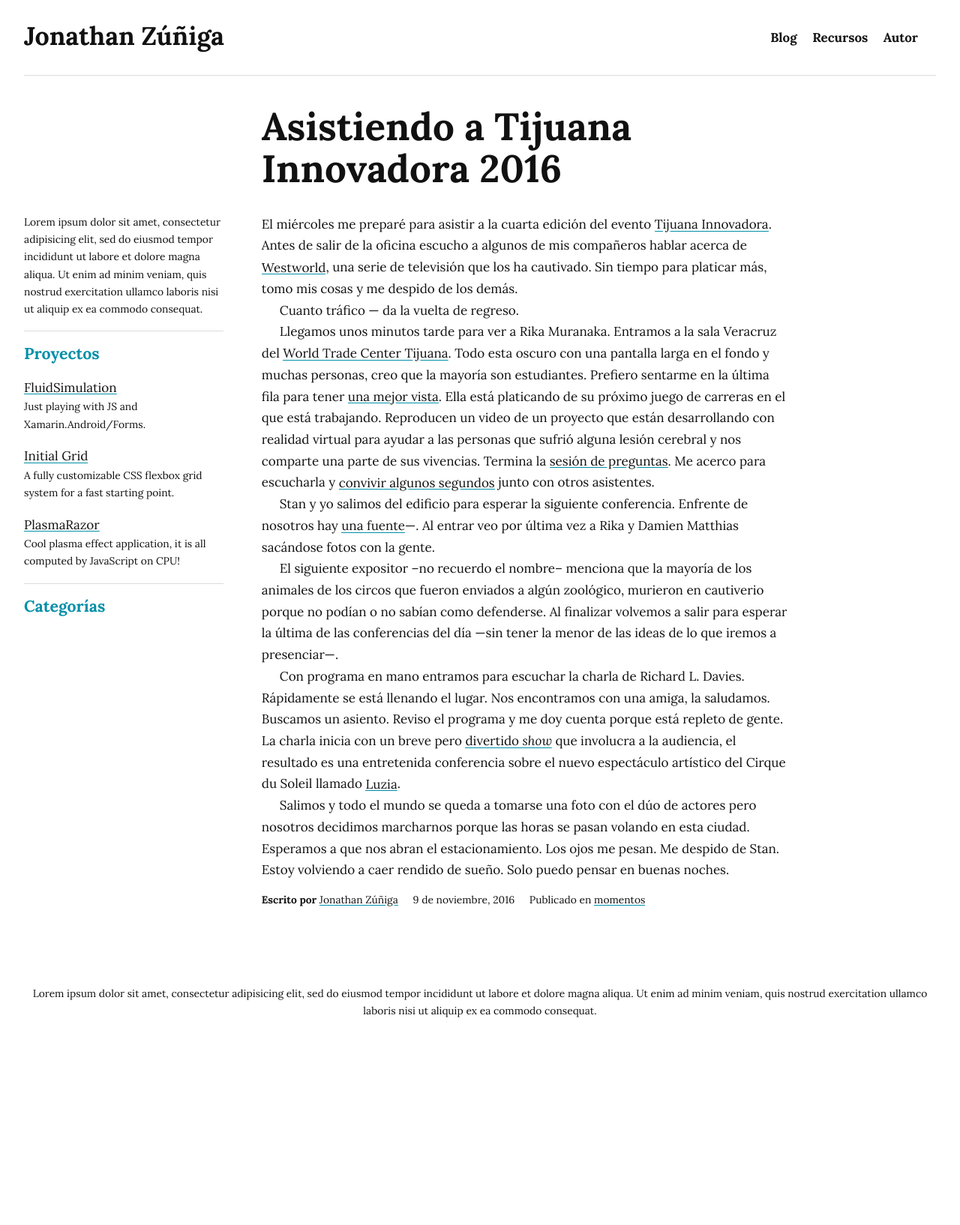
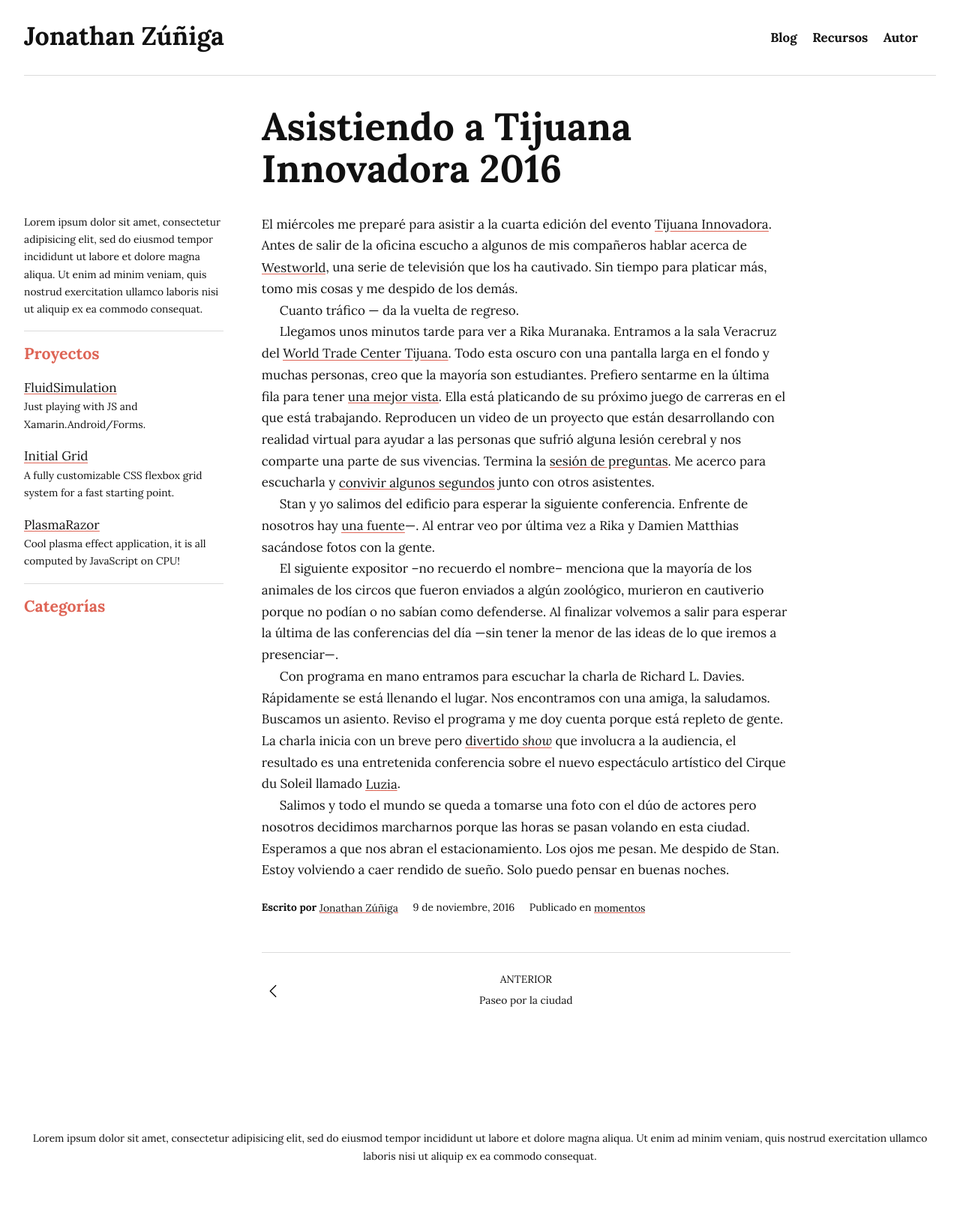
Before and after one commit to jonathanzuniga/jonathanzuniga.github.io, a Jekyll site: the page built from _posts/2016-11-09-asistiendo-a-tijuana-innovadora-2016.md, in a window 1280 px wide. Shown: the whole page at 75% size. Built offline with Jekyll 4.4.1, drawn with Linux system fonts in a browser that asks for light colours; nearby versions of some CDN libraries; before the commit the page ends 1441 px from its top, so only the background shows below that.

Commit message:
Actualizar archivo patterns, agregar icons p/paginator.

```diff
--- a/_layouts/post.html
+++ b/_layouts/post.html
@@ -48,6 +48,22 @@ layout: default
 		</ul>
 	</footer>
 </article>
+
+<div class="paginator">
+	{% if page.previous.url %}
+	    <a href="{{ page.previous.url }}" class="paginator__item paginator__item--prev">
+	        <span>Anterior</span>
+	        <small>{{ page.previous.title }}</small>
+	    </a>
+	{% endif %}
+	{% if page.next.url %}
+	    <a href="{{ page.next.url }}" class="paginator__item paginator__item--next">
+	        <span>Siguiente</span>
+	        <small>{{ page.next.title }}</small>
+	    </a>
+	{% endif %}
+</div>
+
 
 
 
```
Also changed, not shown: css/patterns.min.css, icons/chevron-left.svg (added), icons/chevron-right.svg (added).
